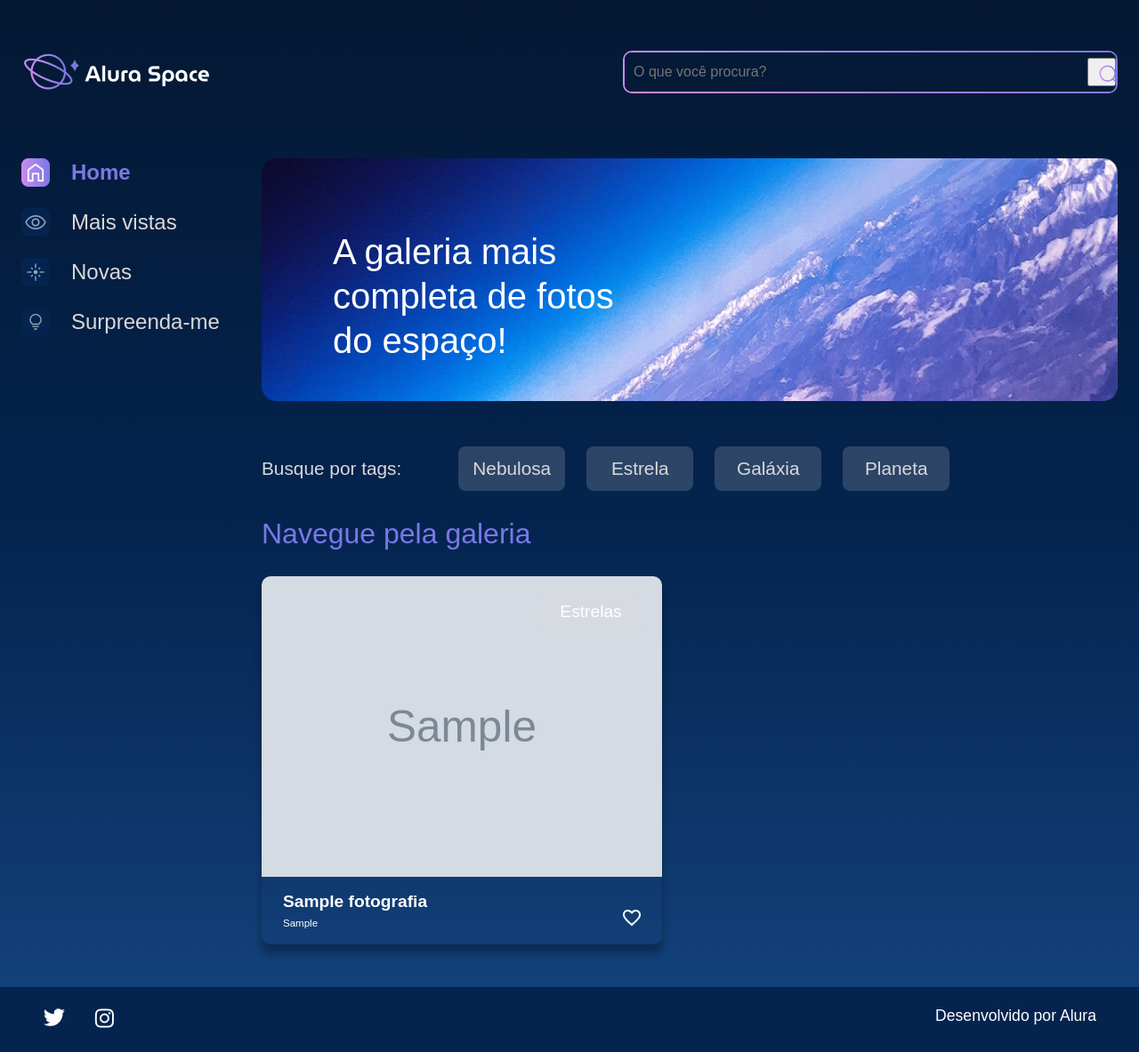
After one commit to DanielBrown1998/Django-Alura, a Django app: template template/home/buscar.html in a window 1280 px wide. The commit adds this page. Shown: the whole page at 89% size. Run offline with Django 5.2, Linux system fonts and the light colour scheme; the template is opened without the code that fills it: values that come from a table or form of the project are taken from there, others are empty; tables that the repository leaves empty hold one stand-in row (values such as "Sample post"); grey boxes marked "Sample" are stand-in pictures.

Commit message:
Adiciona funcionalidade de busca na página inicial

```diff
--- a/home/urls.py
+++ b/home/urls.py
@@ -10,4 +10,5 @@ urlpatterns = [
     path('', views.home, name='home'),
     path('imagem/<int:item_id>/', views.image, name='imagem'),
     path('tag/<str:categoria>/', views.tag, name='tag'),
+    path('buscar/', views.buscar, name='buscar'),
 ]
--- /dev/null
+++ b/template/home/buscar.html
@@ -0,0 +1,61 @@
+{% extends "home/index.html" %}
+{% load static %}
+
+{% block content %}
+<section class="conteudo">
+<section class="banner">
+        <img class="banner__imagem" src= {% static "/assets/imagens/Banner(2).png" %} alt="banner Alura Space">
+        <h1 class="banner__titulo"> A galeria mais completa de fotos do espaço!</h1>
+</section>
+<section class="tags">
+    <p class="tags__titulo">Busque por tags:</p>
+    <ul class="tags__lista">
+        <li class="tags__tag">
+            <a href="{% url "home:tag" 'Nebulosa' %}">Nebulosa</a>
+        </li>
+        <li class="tags__tag">
+            <a href="{% url "home:tag" 'Estrela' %}">Estrela</a>
+        </li>
+        <li class="tags__tag">
+            <a href="{% url "home:tag" 'Galaxia' %}">Galáxia</a>
+        </li>
+        <li class="tags__tag">
+            <a href="{% url "home:tag" 'Planeta' %}">Planeta</a>
+        </li>
+    </ul>
+</section>
+<section class="galeria">
+    <div class="cards">
+        <h2 class="cards__titulo">Navegue pela galeria</h2>
+            <ul class="cards__lista">
+            {% if content %}
+            {% for item in content %}
+            <li class="card">
+                <a href={% url "home:imagem" item.id %}>
+                    {% if item.foto.url %}
+                        <img class="card__imagem" src= "{{item.foto.url}}" alt="{{item.descricao}}">
+                    {% else %}
+                        <img class="card__imagem" src= {% static "/assets/imagens/galeria/not-found.png" %}
+                            alt="Imagem não encontrada">
+                    {% endif %}
+                </a>
+                <span class="card__tag">Estrelas</span>
+                <div class="card__info">
+                    <p class="card__titulo">{{item.nome}}</p>
+                    <div class="card__texto">
+                        <p class="card__descricao">{{item.legenda}}</p>
+                        <span>
+                            <img src={% static "/assets/ícones/1x/favorite_outline.png" %} alt="ícone de coração">
+                        </span>
+                    </div>
+                </div>
+            </li>
+            {% endfor %}
+            {% else %}
+            <p class="card__texto">Não há itens para exibir</p>
+            {% endif %}
+        </ul>
+    </div>
+</section>
+</section>
+{% endblock %}
--- a/template/home/index.html
+++ b/template/home/index.html
@@ -9,8 +9,12 @@
             <img src={% static "/assets/logo/Logo(2).png" %} alt="Logo da Alura Space" />
             <div class="cabecalho__busca">
                 <div class="busca__fundo">
-                    <input class="busca__input" type="text" placeholder="O que você procura?">
-                    <img class="busca__icone" src= {% static "/assets/ícones/1x/search.png" %}  alt="ícone de search">
+                    <form  class="busca__fundo" action="{% url "home:buscar" %}" method="GET">
+                        <input class="busca__input" type="text" placeholder="O que você procura?" name='buscar'>
+                        <button type="submit"  class="busca__icone">
+                            <img class="busca__icone" src= {% static "/assets/ícones/1x/search.png" %}  alt="ícone de search">
+                        </button>
+                    </form>
                 </div>
             </div>
         </header>
@@ -24,7 +28,6 @@
                 </nav>
             </section>
             {% block content %}
-
             <section class="conteudo">
                 <section class="banner">
                     <img class="banner__imagem" src= {% static "/assets/imagens/Banner(2).png" %} alt="banner Alura Space">
@@ -86,5 +89,4 @@
     </div>
     {% include "home/partials/_footer.html" %}
 </body>
-
 </html>
```
Also changed, not shown: home/views.py (+16 -0 lines).
